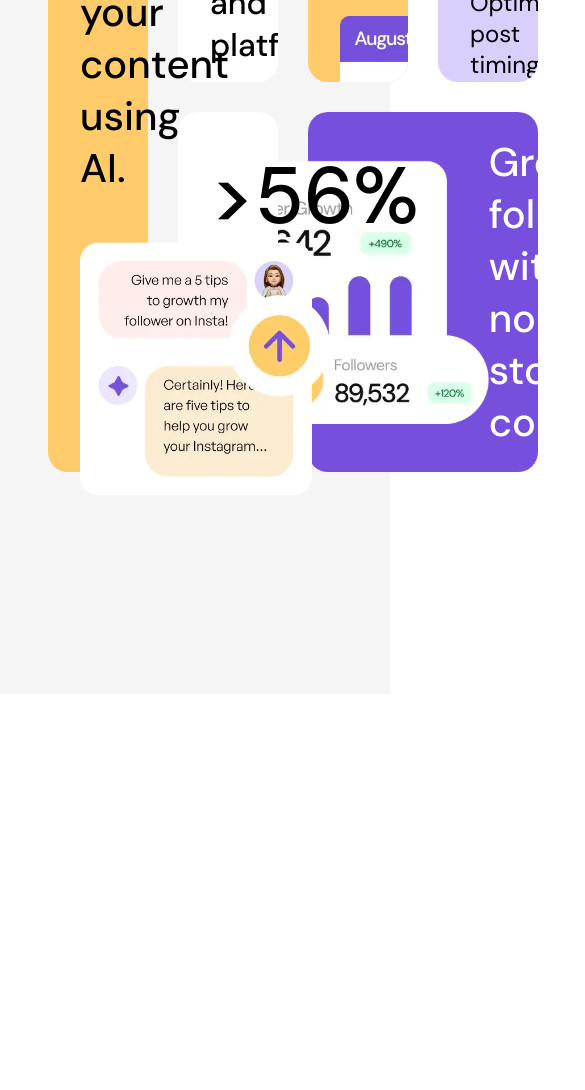
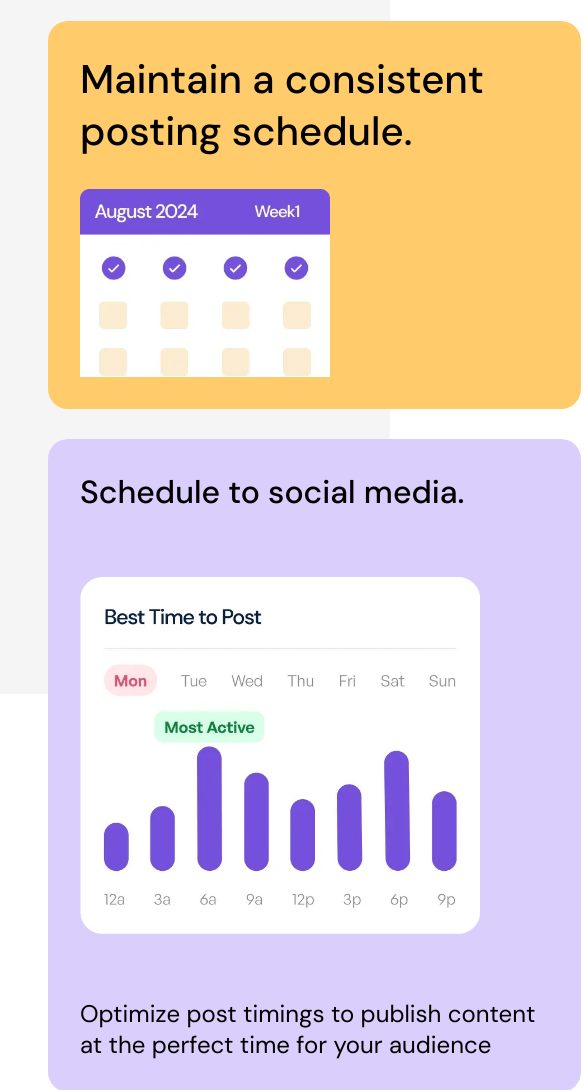
Before and after one commit to DiegoCosta-DOC/bento-grid, a plain HTML site: page index.html in a window 390 px wide. Shown: the part 846-1936 px from the top of the page, 585 px wide, since content can reach past the window. Before the commit the page ends 1640 px from the top, so only its background shows below. Drawn offline with Linux system fonts and the light colour scheme.

Commit message:
Entrega do projeto ainda faltando alguns ajustes mobile

```diff
--- a/index.html
+++ b/index.html
@@ -10,7 +10,7 @@
 </head>
 
 <body>
-    <section class="conteiner">
+    <section class="container">
         <div class="conteudo social-media">
             <h3>Social Media <span>10x</span> <i>Faster</i> with AI</h3>
             <img src="./src/assets/images/illustration-five-stars.webp" alt="">
--- a/src/CSS/style.css
+++ b/src/CSS/style.css
@@ -1,7 +1,7 @@
 @import url('https://fonts.googleapis.com/css2?family=DM+Sans:ital,opsz,wght@0,9..40,100..1000;1,9..40,100..1000&display=swap');
 
 
-.conteiner {
+.container {
     background-color: hsl(0, 0%, 96%);
     display: grid;
     grid-template-columns: repeat(4, minmax(100px, 1fr));
@@ -21,7 +21,6 @@
 .create-post {
     display: flex;
     flex-direction: column;
-    /* justify-content: center; */
     align-items: center;
     gap: 3rem;
     background-color: hsl(31, 66%, 93%);
@@ -102,6 +101,8 @@
     grid-area: 3 / 1 / 5 / 1;
     background-color: hsl(39, 100%, 71%);
     padding: 2rem;
+    display: flex;
+    flex-direction: column;
 }
 
 .write-content h4 {
@@ -188,3 +189,15 @@
     font-size: 2.5rem;
     font-weight: 500;
 }
+
+@media (max-width: 1020px) {
+    .container {
+        grid-template-columns: 1fr;
+        grid-template-rows: auto;
+    }
+
+    .conteudo {
+        grid-area: auto;
+    }
+
+}
```
